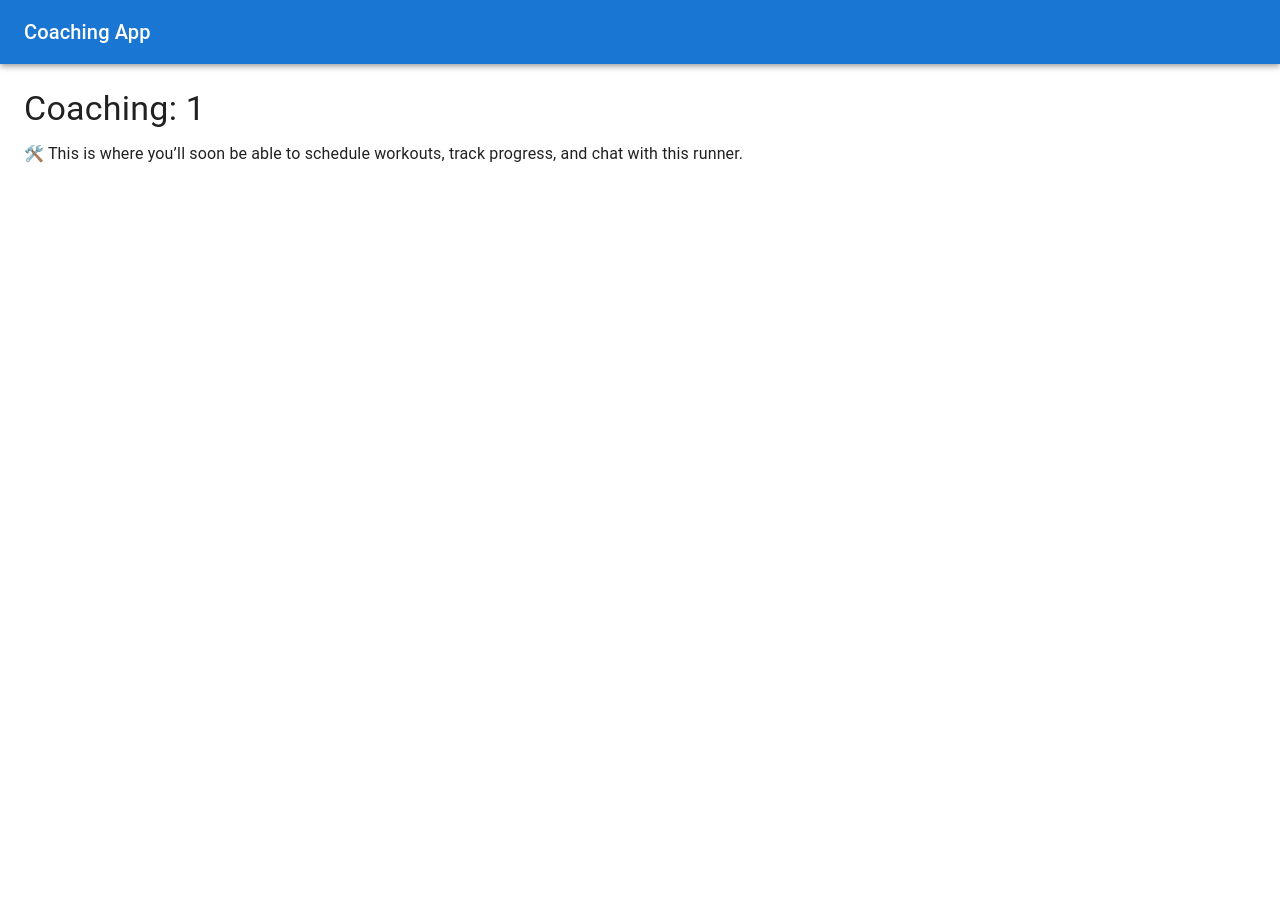
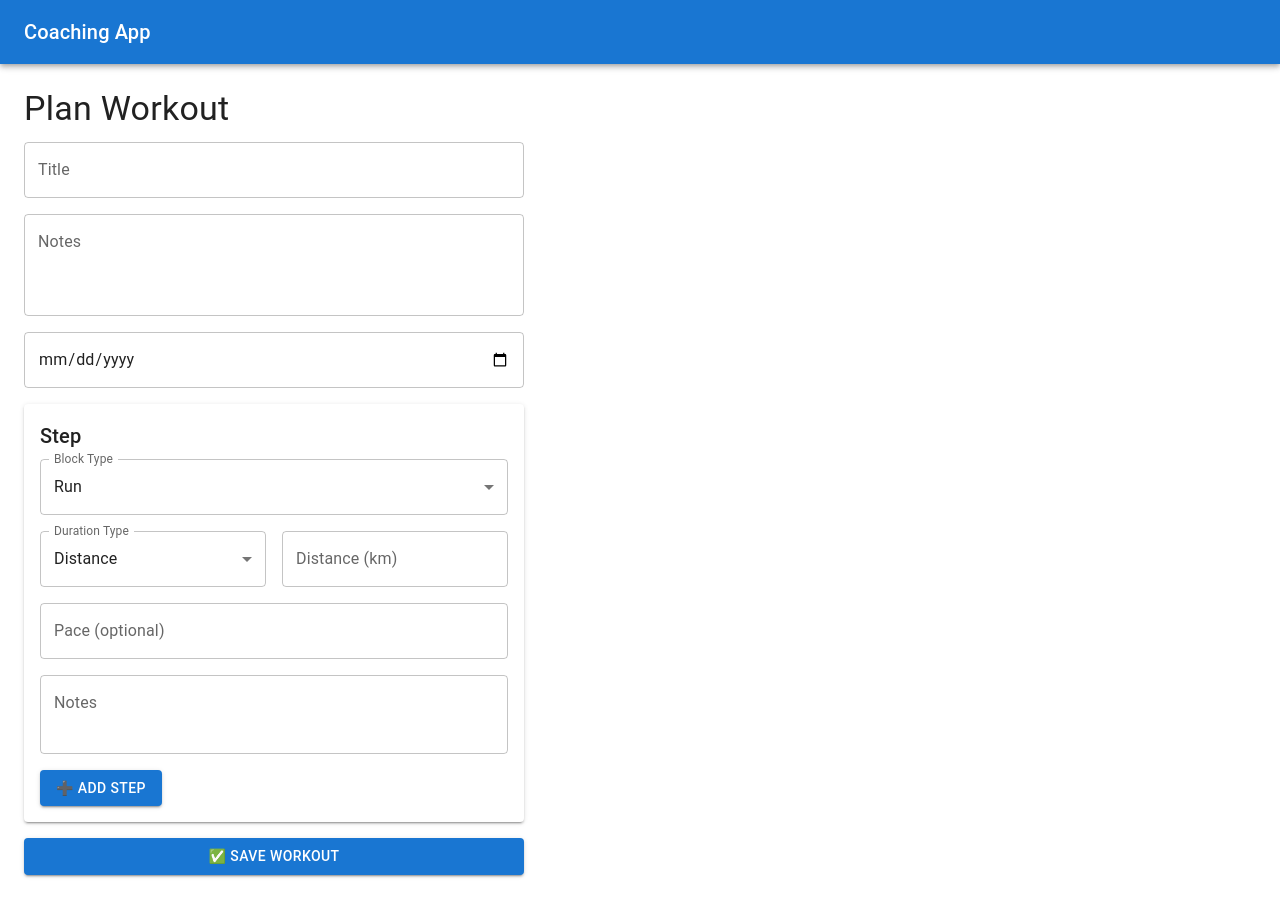
Before and after one commit to gcoopmansS/coaching_app, a React (Vite) app in the folder frontend/: page /coach/athlete/1 in a window 1280 px wide. Before the commit the page ends 800 px from the top, so only its background shows below. Built offline with nearby package versions, Linux system fonts and the light colour scheme.

Commit message:
🛠️ Garmin-style step editor with distance/time support

```diff
--- a/frontend/src/pages/CoachingPage.jsx
+++ b/frontend/src/pages/CoachingPage.jsx
@@ -1,22 +1,213 @@
+import { useState } from "react";
 import { useParams } from "react-router-dom";
-import { Box, Typography } from "@mui/material";
+import {
+  Box,
+  Typography,
+  TextField,
+  Button,
+  MenuItem,
+  Stack,
+  Paper,
+} from "@mui/material";
 import Navbar from "../components/Navbar";
 
+const blockTypes = [
+  { label: "Warm-up", value: "warmup" },
+  { label: "Run", value: "run" },
+  { label: "Cooldown", value: "cooldown" },
+  { label: "Rest", value: "rest" },
+];
+
 export default function CoachingPage() {
-  const { id } = useParams(); // athlete (runner) ID
+  const { id } = useParams(); // runnerId
+  const coach = JSON.parse(localStorage.getItem("user"));
+
+  const [title, setTitle] = useState("");
+  const [notes, setNotes] = useState("");
+  const [date, setDate] = useState("");
+  const [blocks, setBlocks] = useState([]);
+
+  const [newBlock, setNewBlock] = useState({
+    type: "run",
+    description: "",
+    distance: "",
+    durationType: "distance",
+    duration: "",
+    pace: "",
+  });
+
+  const addBlock = () => {
+    setBlocks([...blocks, newBlock]);
+    setNewBlock({ type: "run", description: "", distance: "", pace: "" });
+  };
+
+  const submitWorkout = async () => {
+    const workout = {
+      runnerId: id,
+      coachId: coach.id,
+      title,
+      notes,
+      date,
+      blocks,
+    };
+
+    const res = await fetch("http://localhost:3000/api/workouts", {
+      method: "POST",
+      headers: { "Content-Type": "application/json" },
+      body: JSON.stringify(workout),
+    });
+
+    const data = await res.json();
+    if (res.ok) {
+      alert("✅ Workout saved!");
+      setTitle("");
+      setNotes("");
+      setDate("");
+      setBlocks([]);
+    } else {
+      alert("❌ Failed to save workout: " + data.message);
+    }
+  };
 
   return (
     <>
       <Navbar />
       <Box sx={{ p: 3 }}>
         <Typography variant="h4" gutterBottom>
-          Coaching: {id}
+          Plan Workout
         </Typography>
 
-        <Typography>
-          🛠️ This is where you’ll soon be able to schedule workouts, track
-          progress, and chat with this runner.
-        </Typography>
+        <Stack spacing={2} maxWidth={500}>
+          <TextField
+            label="Title"
+            value={title}
+            onChange={(e) => setTitle(e.target.value)}
+          />
+          <TextField
+            label="Notes"
+            value={notes}
+            onChange={(e) => setNotes(e.target.value)}
+            multiline
+            rows={3}
+          />
+          <TextField
+            type="date"
+            value={date}
+            onChange={(e) => setDate(e.target.value)}
+          />
+
+          <Paper sx={{ p: 2, mt: 2 }} elevation={2}>
+            <Typography variant="h6" gutterBottom>
+              Step
+            </Typography>
+
+            <TextField
+              select
+              label="Block Type"
+              value={newBlock.type}
+              onChange={(e) =>
+                setNewBlock({ ...newBlock, type: e.target.value })
+              }
+              fullWidth
+              sx={{ mb: 2 }}
+            >
+              {blockTypes.map((type) => (
+                <MenuItem key={type.value} value={type.value}>
+                  {type.label}
+                </MenuItem>
+              ))}
+            </TextField>
+
+            <Stack direction="row" spacing={2}>
+              <TextField
+                select
+                label="Duration Type"
+                value={newBlock.durationType || "distance"}
+                onChange={(e) =>
+                  setNewBlock({ ...newBlock, durationType: e.target.value })
+                }
+                sx={{ flex: 1 }}
+              >
+                <MenuItem value="distance">Distance</MenuItem>
+                <MenuItem value="time">Time</MenuItem>
+              </TextField>
+
+              {newBlock.durationType === "distance" ? (
+                <TextField
+                  label="Distance (km)"
+                  type="number"
+                  inputProps={{ step: 0.1, min: 0 }}
+                  value={newBlock.distance || ""}
+                  onChange={(e) =>
+                    setNewBlock({ ...newBlock, distance: e.target.value })
+                  }
+                  sx={{ flex: 1 }}
+                />
+              ) : (
+                <TextField
+                  label="Time (min)"
+                  type="number"
+                  inputProps={{ step: 1, min: 0 }}
+                  value={newBlock.duration || ""}
+                  onChange={(e) =>
+                    setNewBlock({ ...newBlock, duration: e.target.value })
+                  }
+                  sx={{ flex: 1 }}
+                />
+              )}
+            </Stack>
+
+            <TextField
+              label="Pace (optional)"
+              value={newBlock.pace}
+              onChange={(e) =>
+                setNewBlock({ ...newBlock, pace: e.target.value })
+              }
+              fullWidth
+              sx={{ mt: 2 }}
+            />
+
+            <TextField
+              label="Notes"
+              value={newBlock.description}
+              onChange={(e) =>
+                setNewBlock({ ...newBlock, description: e.target.value })
+              }
+              multiline
+              rows={2}
+              fullWidth
+              sx={{ mt: 2 }}
+            />
+
+            <Button onClick={addBlock} variant="contained" sx={{ mt: 2 }}>
+              ➕ Add Step
+            </Button>
+          </Paper>
+
+          {blocks.length > 0 && (
+            <Box sx={{ mt: 3 }}>
+              <Typography variant="subtitle1">Workout Preview:</Typography>
+              {blocks.map((b, i) => (
+                <Paper key={i} sx={{ p: 2, my: 1 }}>
+                  <Typography>
+                    <strong>{b.type.toUpperCase()}</strong>
+                  </Typography>
+                  {b.durationType === "distance" ? (
+                    <Typography>📏 {b.distance} km</Typography>
+                  ) : (
+                    <Typography>⏱ {b.duration} min</Typography>
+                  )}
+                  {b.pace && <Typography>🏃 Pace: {b.pace}</Typography>}
+                  {b.description && <Typography>📝 {b.description}</Typography>}
+                </Paper>
+              ))}
+            </Box>
+          )}
+
+          <Button onClick={submitWorkout} variant="contained" color="primary">
+            ✅ Save Workout
+          </Button>
+        </Stack>
       </Box>
     </>
   );
```
